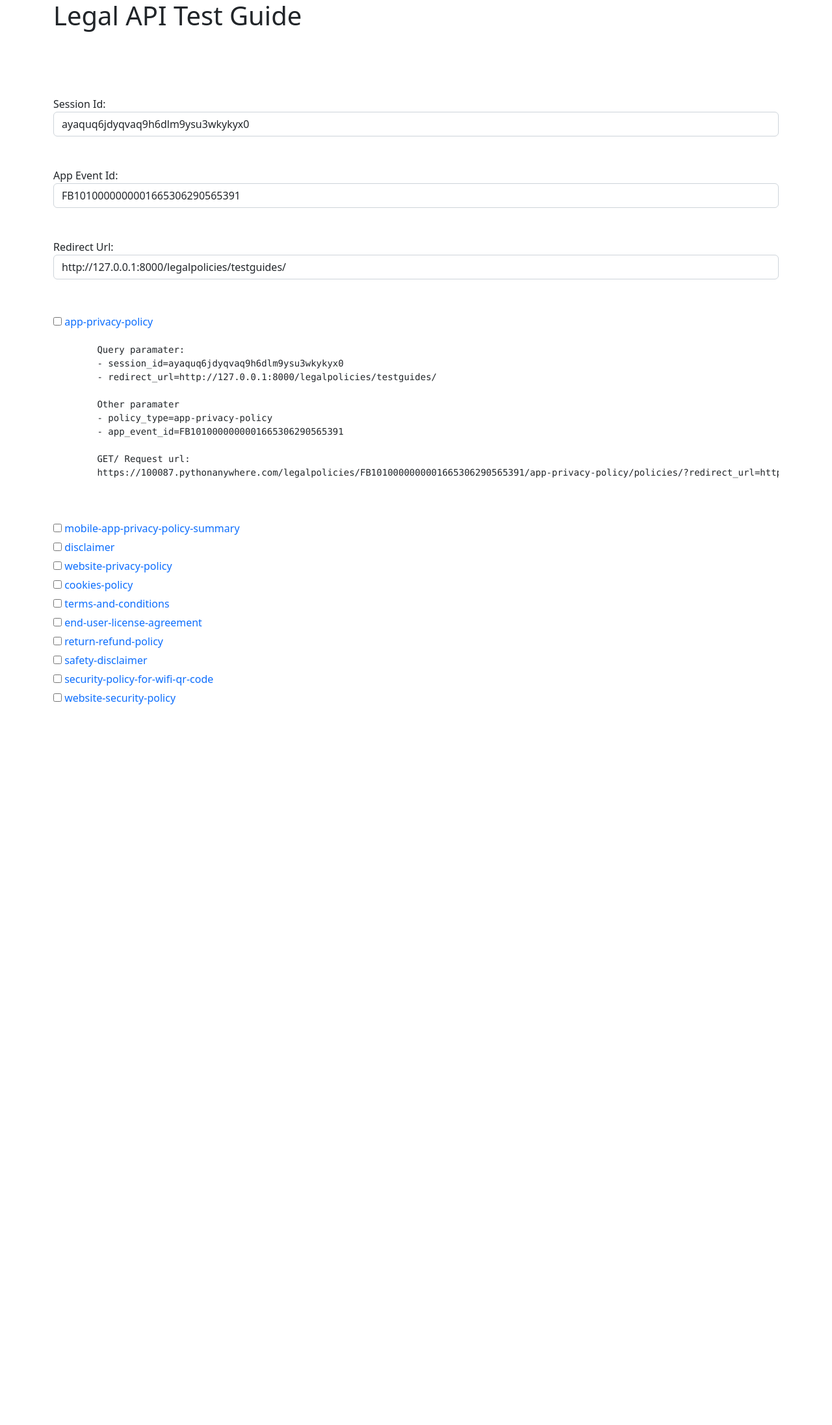
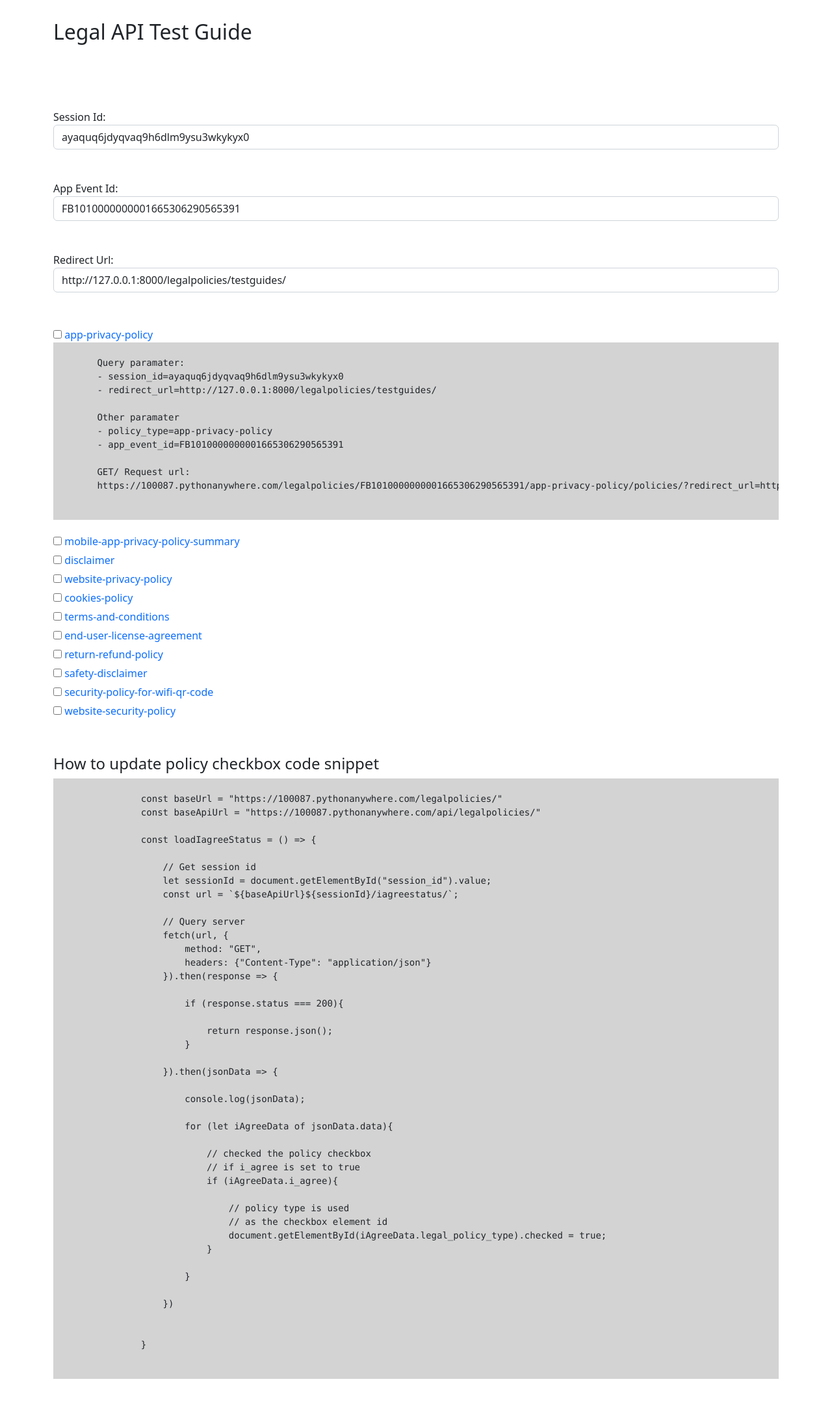
Before and after one commit to LL09-LegalCompliance-dowell/100087-dowelllegalpracticeapi, a Django app: page /legalpolicies/testguides/ in a window 1280 px wide. Shown: the whole page at 65% size. Before the commit the page ends 1084 px from the top, so only its background shows below. Run offline with Django 4.2, Linux system fonts and the light colour scheme.

Commit message:
Added code snippet

```diff
--- a/templates/testguide/index.html
+++ b/templates/testguide/index.html
@@ -16,9 +16,9 @@
 <body>
 
 <div style="margin-bottom: 50px;" class="container">
-    <div class="row">
+    <div style="margin-top: 30px;" class="row">
 
-        <h1 style="margin-bottom: 100px;">Legal API Test Guide</h1>
+        <h2 style="margin-bottom: 100px;">Legal API Test Guide</h2>
 
         <div class="content">
             <form action="#">
@@ -39,7 +39,7 @@
             <input type="checkbox" id="app-privacy-policy" value="0">
             <label for="app-privacy-policy"> <a id="app-privacy-policy-link" href="#">app-privacy-policy</a></label><br>
 
-            <pre id="app-privacy-policy-pre">
+            <pre style="background-color: lightgray;" id="app-privacy-policy-pre">
                 Query paramater:
                 - session_id=ayaquq6jdyqvaq9h6dlm9ysu3wkykyx0
                 - redirect_url=http://127.0.0.1:8000/legalpolicies/testguides/
@@ -105,6 +105,56 @@
         </div>
 
 
+        <div style="margin-top: 50px;" class="content">
+            <h4>How to update policy checkbox code snippet</h4>
+            <pre style="background-color: lightgray;">
+
+                const baseUrl = "https://100087.pythonanywhere.com/legalpolicies/"
+                const baseApiUrl = "https://100087.pythonanywhere.com/api/legalpolicies/"
+
+                const loadIagreeStatus = () => {
+
+                    // Get session id
+                    let sessionId = document.getElementById("session_id").value;
+                    const url = `${baseApiUrl}${sessionId}/iagreestatus/`;
+
+                    // Query server
+                    fetch(url, {
+                        method: "GET",
+                        headers: {"Content-Type": "application/json"}
+                    }).then(response => {
+
+                        if (response.status === 200){
+
+                            return response.json();
+                        }
+
+                    }).then(jsonData => {
+
+                        console.log(jsonData);
+
+                        for (let iAgreeData of jsonData.data){
+
+                            // checked the policy checkbox
+                            // if i_agree is set to true
+                            if (iAgreeData.i_agree){
+
+                                // policy type is used
+                                // as the checkbox element id
+                                document.getElementById(iAgreeData.legal_policy_type).checked = true;
+                            }
+
+                        }
+
+                    })
+
+
+                }
+
+            </pre>
+        </div>
+
+
 
 
     </div>
@@ -123,8 +173,6 @@
     const baseUrl = "https://100087.pythonanywhere.com/legalpolicies/"
     const baseApiUrl = "https://100087.pythonanywhere.com/api/legalpolicies/"
 
-    // const baseUrl = "http://127.0.0.1:8000/legalpolicies/"
-    // const baseApiUrl = "http://127.0.0.1:8000/api/legalpolicies/"
 
     const displayRequestParam = (preId, linkId, policyType) =>{
 
@@ -208,9 +256,11 @@
 
     const loadIagreeStatus = () => {
 
+        // Get session id
         let sessionId = document.getElementById("session_id").value;
         const url = `${baseApiUrl}${sessionId}/iagreestatus/`;
 
+        // Query server
         fetch(url, {
             method: "GET",
             headers: {"Content-Type": "application/json"}
@@ -223,14 +273,21 @@
 
         }).then(jsonData => {
 
+            console.log(jsonData);
+
             for (let iAgreeData of jsonData.data){
 
+                // checked the policy checkbox
+                // if i_agree is set to true
                 if (iAgreeData.i_agree){
+
+                    // policy type is used
+                    // as the checkbox element id
                     document.getElementById(iAgreeData.legal_policy_type).checked = true;
                 }
 
             }
-            console.log(jsonData);
+
         })
 
 
```
